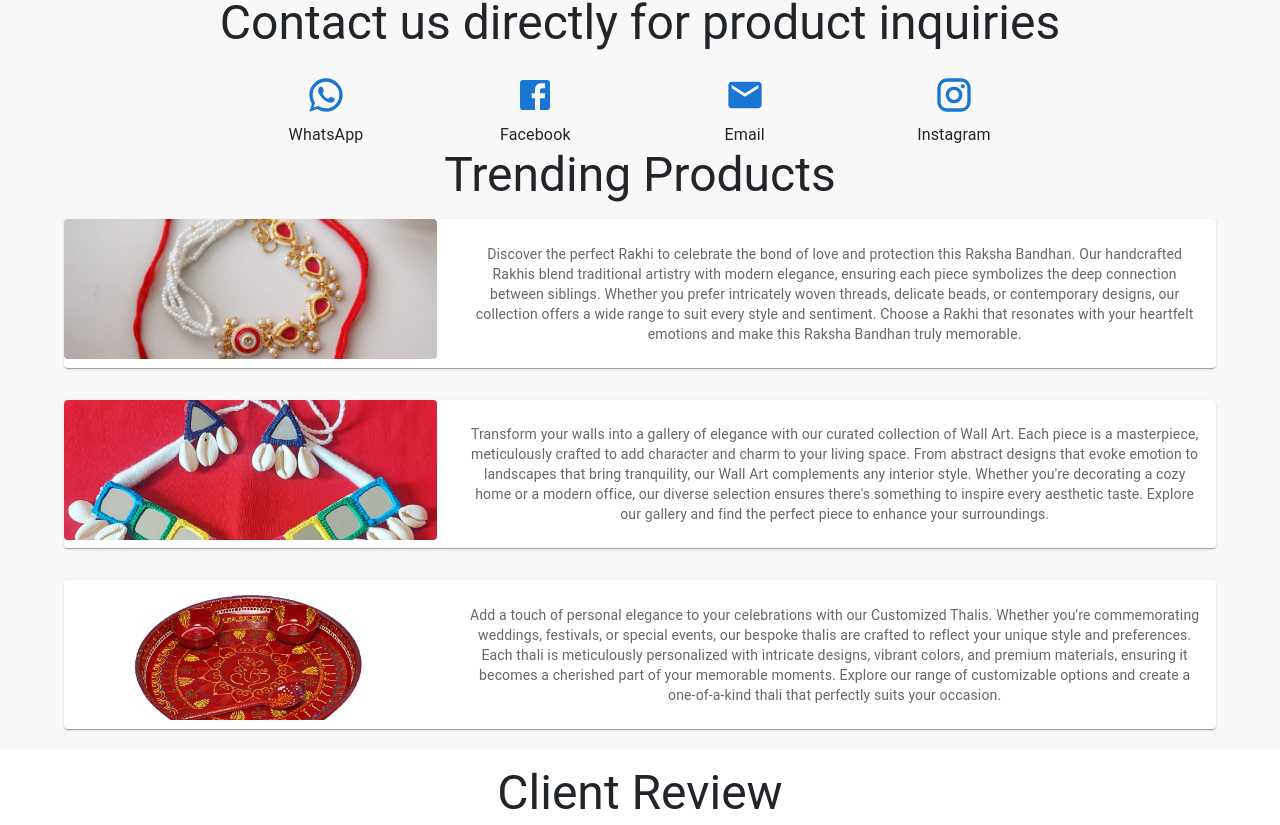
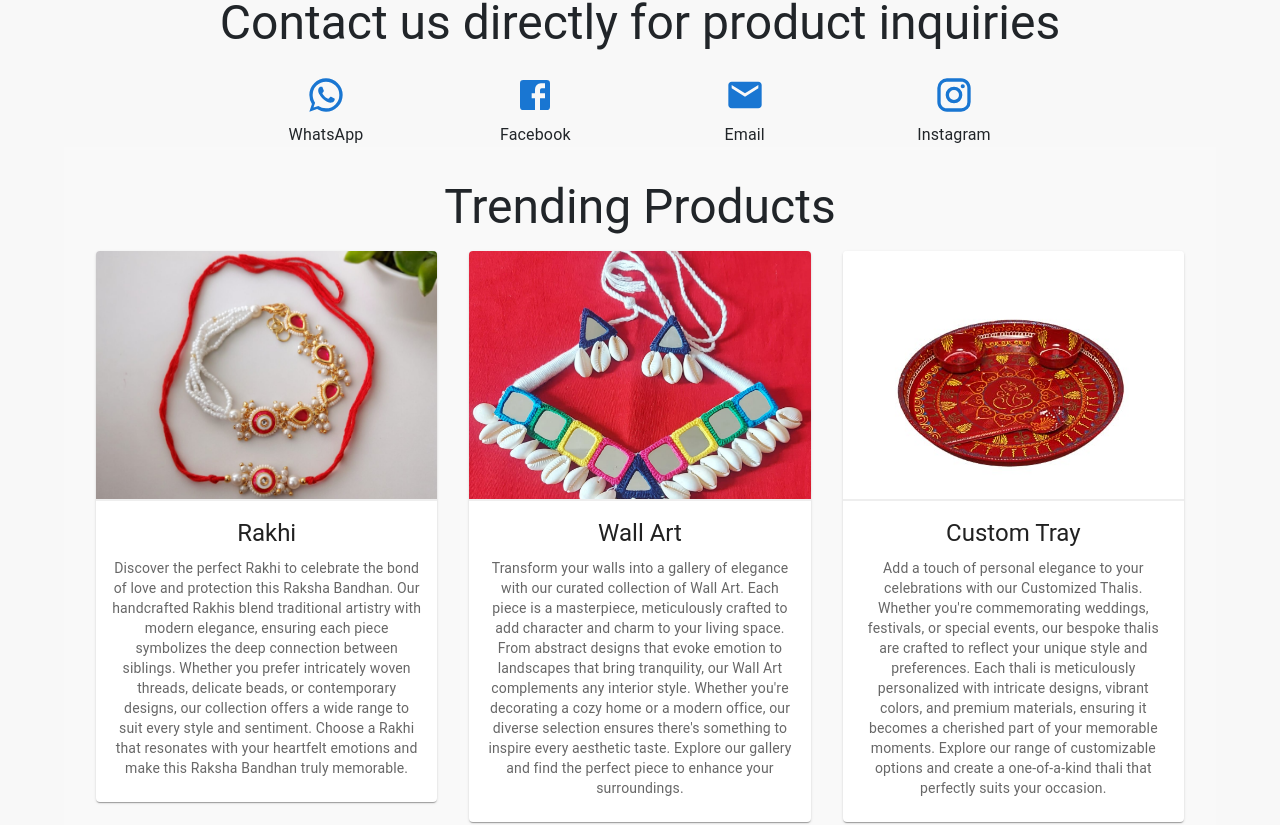
Before and after one commit to surajpithva/try-demo, a React (Create React App) app: page / in a window 1280 px wide. Shown: the part 796-1621 px from the top of the page. Built offline with nearby package versions, Linux system fonts and the light colour scheme; the HTML template or start-up script is replaced by a standard one.

Commit message:
Feat : Bug Fix

```diff
--- a/src/pages/home/home.css
+++ b/src/pages/home/home.css
@@ -80,26 +80,31 @@
 
 
 /* Services Start Here */
-.premium-card {
-  transition: transform 0.3s ease, box-shadow 0.3s ease;
-  box-shadow: 0 4px 8px rgba(0, 0, 0, 0.1);
+.product-card {
+  transition: transform 0.3s, box-shadow 0.3s;
+  border-radius: 15px;
+  overflow: hidden;
 }
 
-.premium-card:hover {
+.product-card:hover {
   transform: translateY(-10px);
-  box-shadow: 0 8px 16px rgba(0, 0, 0, 0.2);
+  box-shadow: rgba(0, 0, 0, 0.35) 0px 5px 15px;
 }
 
 .product-image {
-  border-radius: 4px;
+  object-fit:contain;
+  border-bottom: 2px solid #eee;
 }
 
-@media (max-width: 900px) {
-  .premium-card {
-    margin-bottom: 20px;
-  }
+.product-title {
+  font-family: 'Roboto', sans-serif;
+  font-size: 2.5rem;
 }
 
+.product-description {
+  font-family: 'Arial', sans-serif;
+  font-size: 1rem; /* Increased font size */
+}
 
 /* End here */
 
--- a/src/pages/home/home.jsx
+++ b/src/pages/home/home.jsx
@@ -118,7 +118,7 @@ const Home = () => {
           <Grid item xs={3} sm={2} md={2} textAlign="center">
             <IconButton
               color="primary"
-              href="https://wa.me/+919714449665"
+              href="https://wa.me/+918160239340"
               target="_blank"
               data-aos="fade-up"
             >
@@ -165,51 +165,34 @@ const Home = () => {
         </Grid>
         {/* My Services Start Here */}
         <Container maxWidth="lg">
-          {" "}
-          {/* Adjust maxWidth as needed */}
-          <Typography
-            variant="h3"
-            textAlign="center"
-            gutterBottom
-            data-aos="fade-up"
-          >
+        <Box sx={{ flexGrow: 1, padding: '2rem', backgroundColor: '#f9f9f9' }}>
+      <Typography variant="h3" align="center" gutterBottom>
         Trending Products
       </Typography>
       <Grid container spacing={4}>
         {products.map((product) => (
-              <Grid
-                item
-                xs={12}
-                key={product.id}
-                data-aos="fade-up"
-                data-aos-delay={100 * product.id}
-              >
-                <Card className="premium-card">
-                  <Grid container spacing={2}>
-                    <Grid item xs={4}>
+          <Grid item xs={12} sm={6} md={4} key={product.id}>
+            <Card className="product-card">
               <CardMedia
                 component="img"
-                        height="140"
+                height="250"
                 image={product.image}
-                        alt={product.name}
+                alt={product.title}
                 className="product-image"
               />
-                    </Grid>
-                    <Grid item xs={8}>
               <CardContent>
-                        <Typography variant="h5" gutterBottom>
-                          {product.name}
+                <Typography className="product-title" gutterBottom variant="h5" component="div">
+                  {product.title}
                 </Typography>
-                        <Typography variant="body2" color="text.secondary">
+                <Typography className="product-description" variant="body2" color="text.secondary">
                   {product.description}
                 </Typography>
               </CardContent>
-                    </Grid>
-                  </Grid>
             </Card>
           </Grid>
         ))}
       </Grid>
+    </Box>
         </Container>
         {/* My Services End Here */}
       </div>
```
Lines whose indentation alone changed are shown as unchanged.
